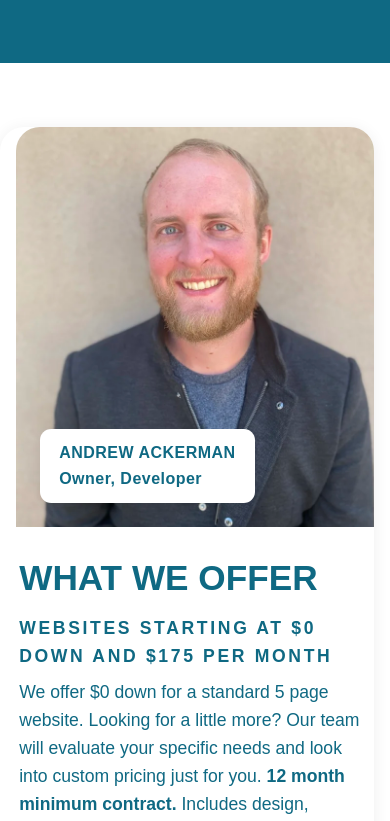
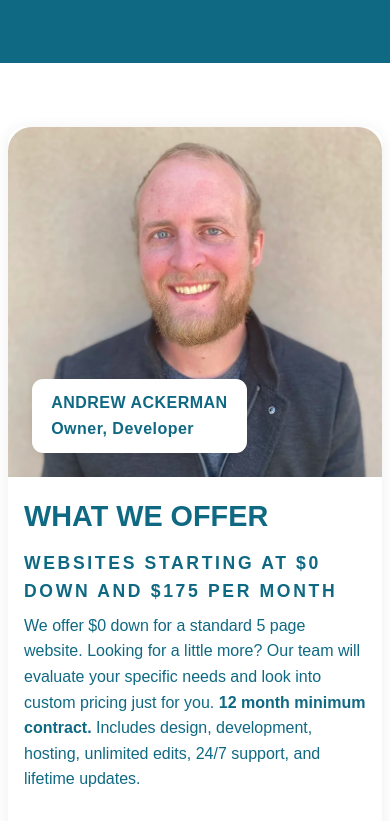
Before and after one commit to ventura-coast-web-design/moorpark-web-design, an Eleventy site: page index.njk in a window 390 px wide. Shown: the part 4600-5421 px from the top of the page. Built offline with nearby package versions, Linux system fonts and the light colour scheme; Eleventy itself is replaced by a stand-in of ours; files that its build step writes are made by us from their sources.

Commit message:
prof pic updates

```diff
--- a/assets/styles/scss/layouts/about.scss
+++ b/assets/styles/scss/layouts/about.scss
@@ -189,10 +189,8 @@
   max-width: 420px;
   position: relative;
   aspect-ratio: 4/5;
-  min-height: 400px;
   width: 100%;
   overflow: hidden;
-  margin-left: 1em;
 
   img {
     position: absolute;
@@ -201,7 +199,7 @@
     width: 100%;
     height: 100%;
     object-fit: cover;
-    object-position: center;
+    object-position: center 30%;
     display: block;
     border-radius: 0 0 0 2.5rem;
     z-index: 1;
@@ -308,7 +306,13 @@
   .offer-container {
     flex-direction: column;
     border-radius: 1.5rem;
-    margin-right: 1em;
+    margin: 0 1rem;
+  }
+  .offer-image {
+    min-width: unset;
+    max-width: unset;
+    aspect-ratio: 16/9;
+    margin-left: 0;
   }
   .offer-image img {
     border-radius: 1.5rem 1.5rem 0 0;
@@ -319,6 +323,26 @@
   .offer-features-grid {
     grid-template-columns: 1fr;
     gap: 1.2rem;
+  }
+}
+
+// Additional mobile responsive styles
+@media (max-width: 600px) {
+  .offer-container {
+    margin: 0 0.5rem;
+    border-radius: 1rem;
+  }
+  .offer-image {
+    aspect-ratio: 3/2;
+  }
+  .offer-content {
+    padding: 1.5rem 1rem 1.5rem 1rem;
+  }
+  .offer-content h2 {
+    font-size: 1.8rem;
+  }
+  .offer-content p {
+    font-size: 1rem;
   }
 }
 
```
Also changed, not shown: assets/styles/main.css.
